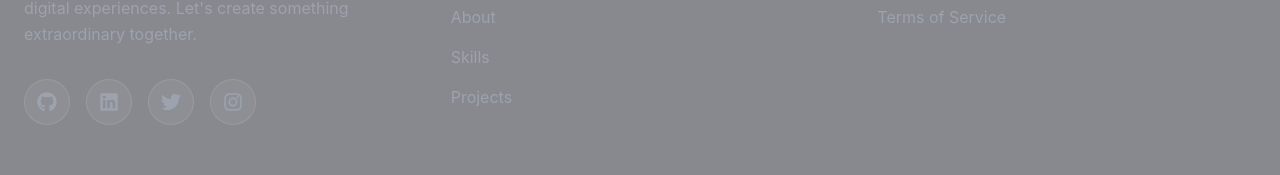
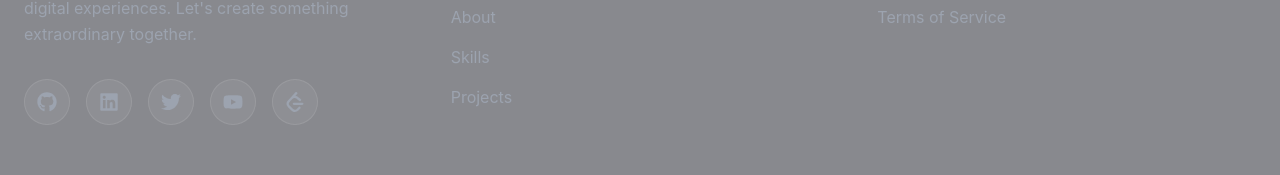
Before and after one commit to Kumar-Deepak-DEV/deepak-kumar-portfolio, a React (Vite) app: page / in a window 1280 px wide. Shown: the part 8608-8783 px from the top of the page. Built offline with nearby package versions, Linux system fonts and the light colour scheme.

Commit message:
update footer component

```diff
--- a/src/components/Footer.jsx
+++ b/src/components/Footer.jsx
@@ -1,6 +1,7 @@
 import React from 'react';
 import { Code2 } from 'lucide-react';
-import { FaGithub, FaLinkedin, FaTwitter, FaInstagram } from 'react-icons/fa';
+import { FaGithub, FaLinkedin, FaTwitter, FaYoutube } from 'react-icons/fa';
+import { SiLeetcode } from 'react-icons/si';
 
 const Footer = () => {
   return (
@@ -16,17 +17,20 @@ const Footer = () => {
             Crafting elegant, functional, and user-centric digital experiences. Let's create something extraordinary together.
           </p>
           <div className="flex gap-4 mt-2">
-            <a href="#" className="p-3 bg-white/5 rounded-full hover:bg-accent-primary hover:text-white text-gray-400 transition-all border border-white/10">
+            <a href="https://github.com/Kumar-Deepak-DEV/" className="p-3 bg-white/5 rounded-full hover:bg-accent-primary hover:text-white text-gray-400 transition-all border border-white/10">
               <FaGithub size={20} />
             </a>
-            <a href="#" className="p-3 bg-white/5 rounded-full hover:bg-[#0077b5] hover:text-white text-gray-400 transition-all border border-white/10">
+            <a href="https://www.linkedin.com/in/kumar-deepak-cg/" className="p-3 bg-white/5 rounded-full hover:bg-[#0077b5] hover:text-white text-gray-400 transition-all border border-white/10">
               <FaLinkedin size={20} />
             </a>
-            <a href="#" className="p-3 bg-white/5 rounded-full hover:bg-[#1DA1F2] hover:text-white text-gray-400 transition-all border border-white/10">
+            <a href="https://x.com/DeepakKumarCgS" className="p-3 bg-white/5 rounded-full hover:bg-[#1DA1F2] hover:text-white text-gray-400 transition-all border border-white/10">
               <FaTwitter size={20} />
             </a>
-            <a href="#" className="p-3 bg-white/5 rounded-full hover:bg-[#E1306C] hover:text-white text-gray-400 transition-all border border-white/10">
-              <FaInstagram size={20} />
+            <a href="https://www.youtube.com/@qbitCoderz" target="_blank" rel="noopener noreferrer" className="p-3 bg-white/5 rounded-full hover:bg-[#FF0000] hover:text-white text-gray-400 transition-all border border-white/10">
+              <FaYoutube size={20} />
+            </a>
+            <a href="https://leetcode.com/u/Dk-Kumar/" target="_blank" rel="noopener noreferrer" className="p-3 bg-white/5 rounded-full hover:bg-[#FFA116] hover:text-white text-gray-400 transition-all border border-white/10">
+              <SiLeetcode size={20} />
             </a>
           </div>
         </div>
```
